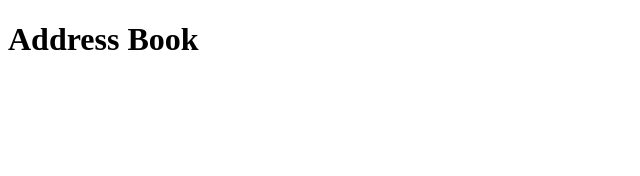
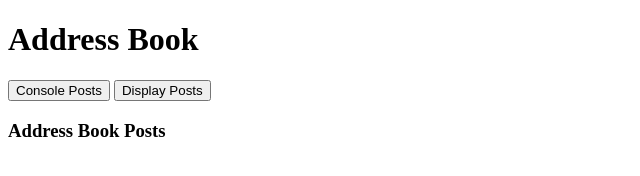
Before and after one commit to RacMcT/AddressBook, a website: page index.html in a window 1280 px wide. Shown: the whole page, without its empty margins (0-640 px from the left). Drawn offline with Linux system fonts and the light colour scheme; no server answers.

Commit message:
connected to HTML and displays info in console and screen onClick

```diff
--- a/index.html
+++ b/index.html
@@ -8,7 +8,14 @@
   <body>
     <h1>Address Book</h1>
 
+    <button onclick="consolePeople()">Console Posts</button>
+    <button onclick="displayPeople()">Display Posts</button>
 
-    <script src="main.js"></script>
+  <section>
+    <h3>Address Book Posts</h3>
+    <ul id='all-posts'></ul>
+  </section>
+  <script src="./main.js"></script>
+
   </body>
 </html>
```
Also changed, not shown: main.js (+10 -5 lines).
